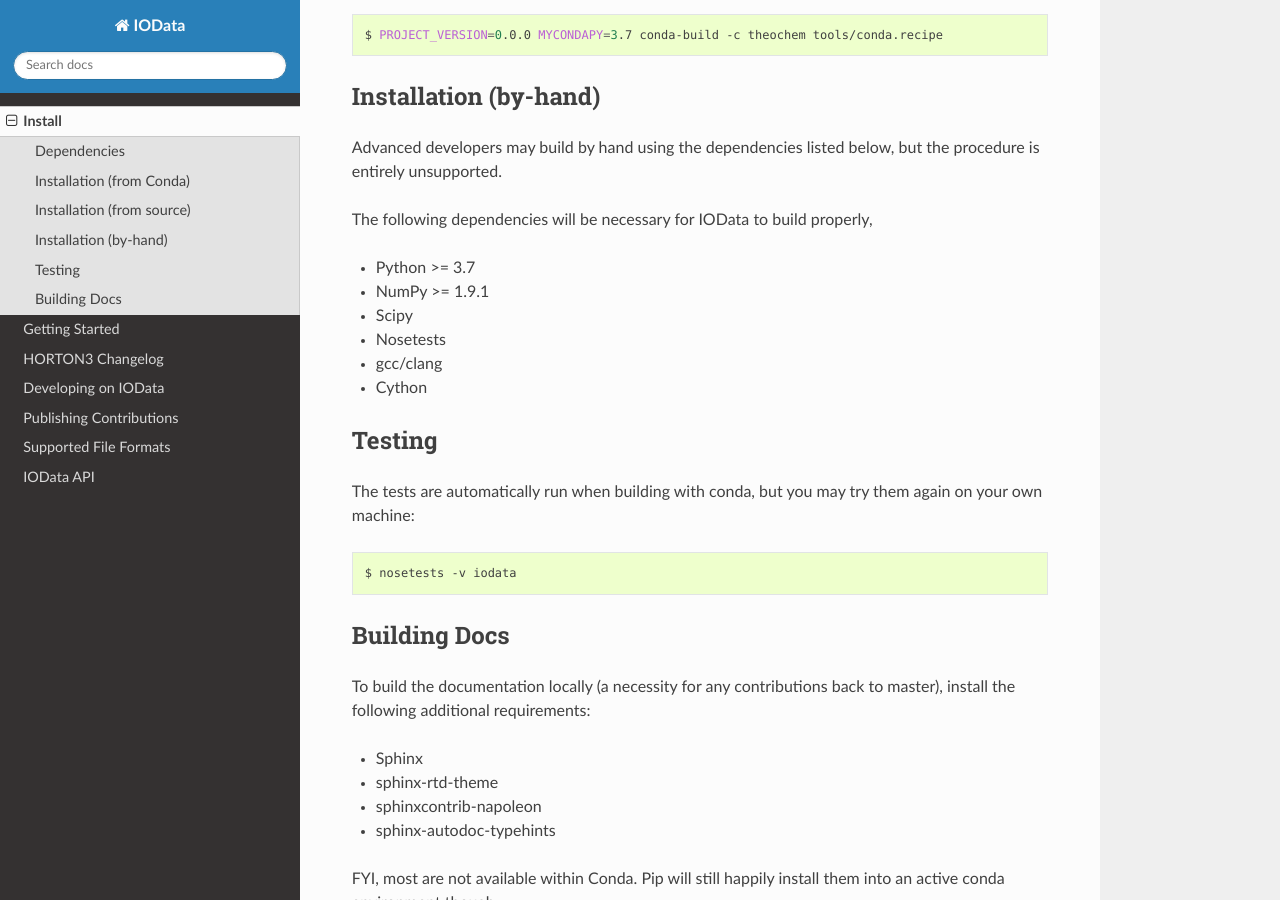
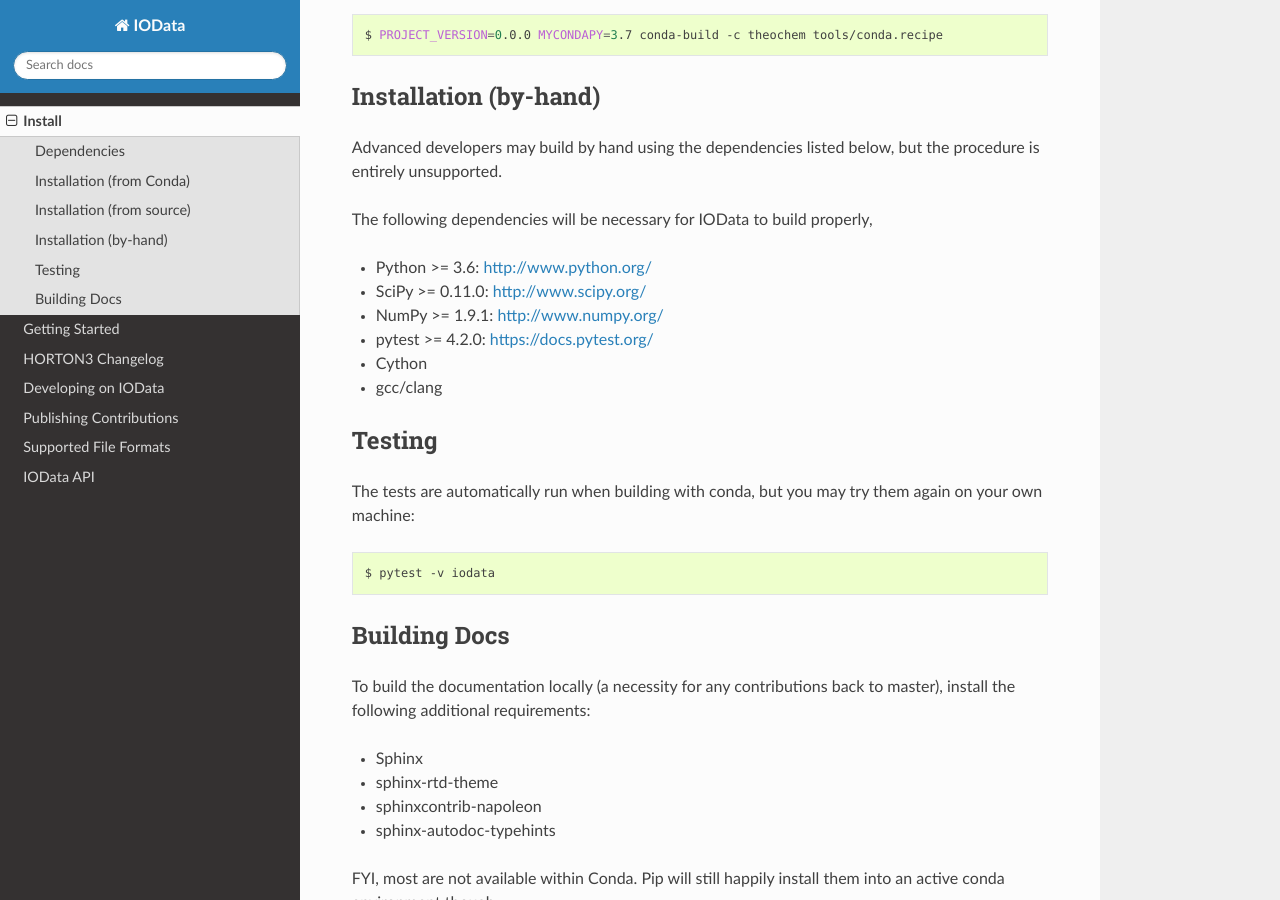
Before and after one commit to theochem/iodata, a Sphinx documentation site: the page built from doc/install.rst, in a window 1280 px wide and 900 px high, scrolled down 693 px. Built offline with Sphinx 7.4.7 and the Read the Docs theme 2.0.0, drawn with Linux system fonts in a browser that asks for light colours; pages that are not in the unit, such as notebooks, are missing from menus.

Commit message:
Replace nose dependencies and documentation by pytest

```diff
--- a/README.rst
+++ b/README.rst
@@ -50,8 +50,9 @@
 * Python >= 3.6: http://www.python.org/
 * SciPy >= 0.11.0: http://www.scipy.org/
 * NumPy >= 1.9.1: http://www.numpy.org/
-* Nosetests >= 1.1.2: http://readthedocs.org/docs/nose/en/latest/
+* pytest >= 4.2.0: https://docs.pytest.org/
 * Cython
+* gcc/clang
 
 
 Installation
--- a/doc/install.rst
+++ b/doc/install.rst
@@ -65,12 +65,12 @@
 
 The following dependencies will be necessary for IOData to build properly,
 
-* Python >= 3.7
-* NumPy >= 1.9.1
-* Scipy
-* Nosetests
+* Python >= 3.6: http://www.python.org/
+* SciPy >= 0.11.0: http://www.scipy.org/
+* NumPy >= 1.9.1: http://www.numpy.org/
+* pytest >= 4.2.0: https://docs.pytest.org/
+* Cython
 * gcc/clang
-* Cython
 
 
 Testing
@@ -81,7 +81,7 @@
 
 .. code-block:: bash
 
-    $ nosetests -v iodata
+    $ pytest -v iodata
 
 Building Docs
 -------------
--- a/setup.py
+++ b/setup.py
@@ -66,6 +66,6 @@
     ],
     zip_safe=False,
     setup_requires=['numpy>=1.0', 'cython>=0.24.1', 'scipy'],
-    install_requires=['numpy>=1.0', 'cython>=0.24.1', 'scipy', 'nose>=0.11',
-                      'importlib_resources; python_version < "3.7"'],
+    install_requires=['numpy>=1.0', 'cython>=0.24.1', 'scipy', 'pytest>=0.11',
+                      'pytest-cov', 'importlib_resources; python_version < "3.7"'],
 )
```
Also changed, not shown: doc/dev_building.rst (+5 -3 lines), 1 other file.
